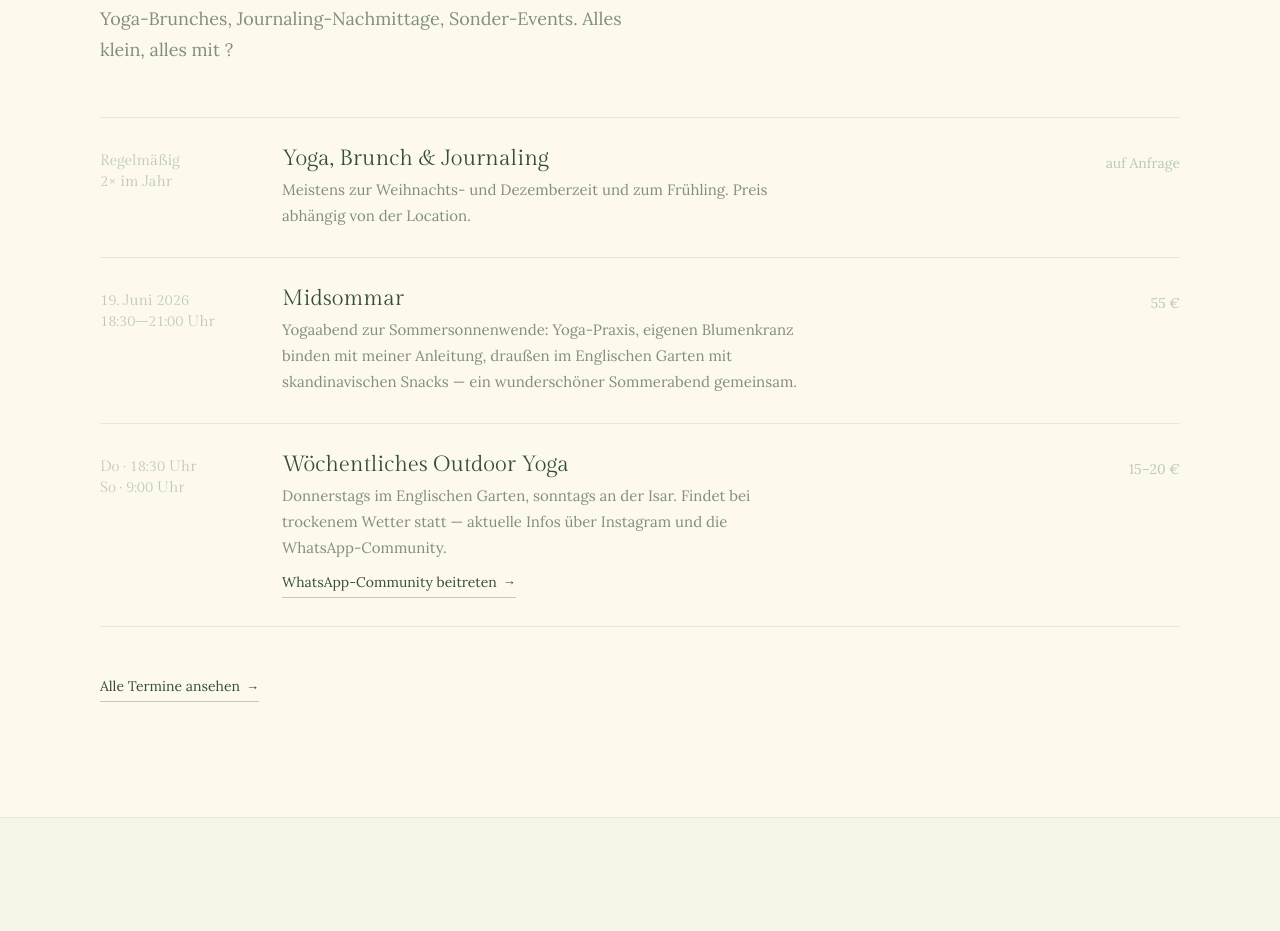
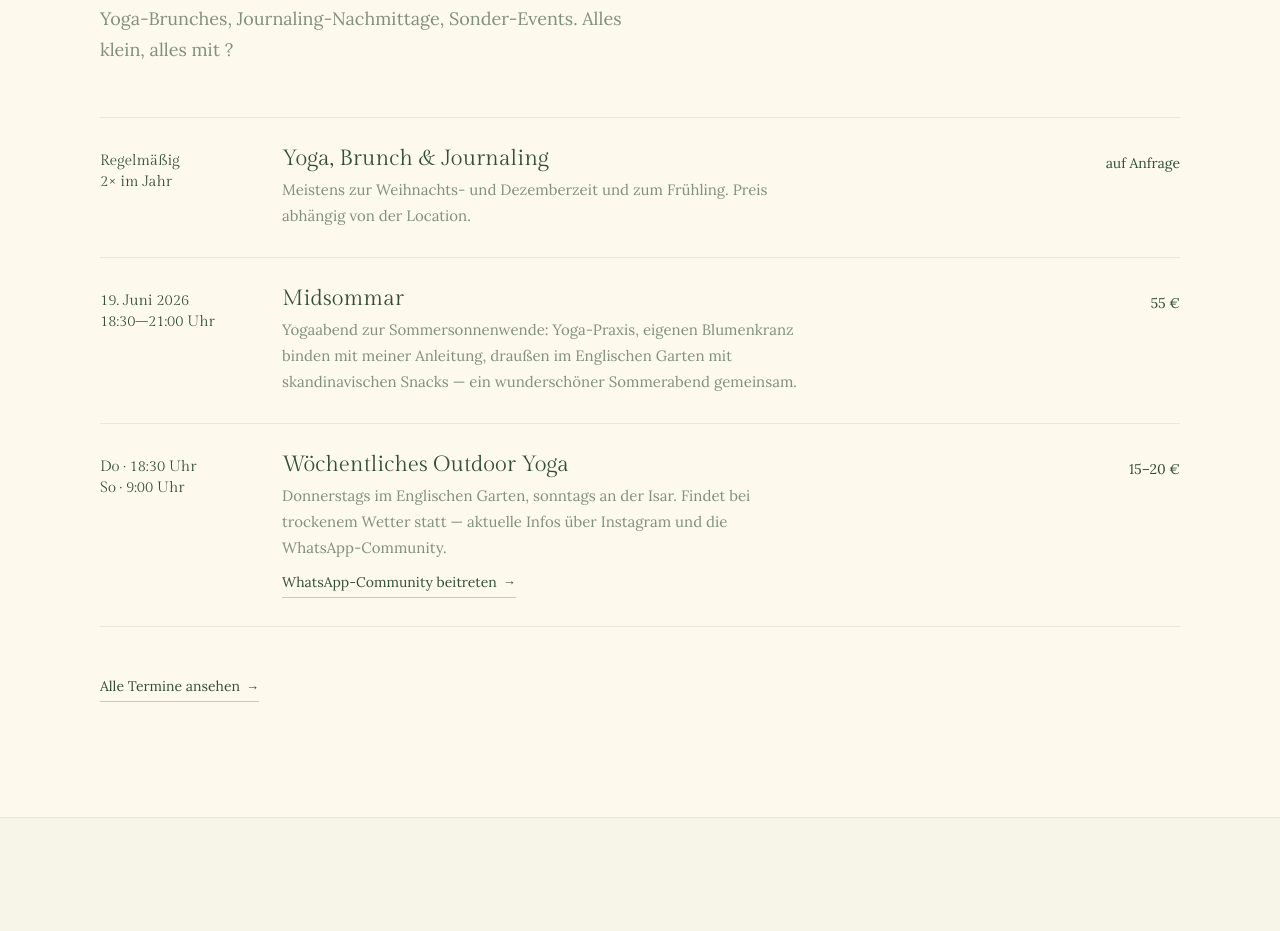
Before and after one commit to Marieyogaaa/marieyoga, a plain HTML site: page index.html in a window 1280 px wide. Shown: the part 3431-4362 px from the top of the page. Drawn offline with Linux system fonts and the light colour scheme; no server answers.

Commit message:
Events: Termin-/Preis-Spalten auf dunkles Vollton-Grün statt hellem Sage
Betrifft .ev-date und .ev-price in der "Alle Termine"-Liste, gleiche
Lesbarkeits-Korrektur wie zuvor bei .label.

Co-Authored-By: Claude Sonnet 5 <noreply@anthropic.com>

```diff
--- a/css/styles.css
+++ b/css/styles.css
@@ -501,13 +501,13 @@ h3 { font-size: clamp(20px, 2vw, 26px); }
 .ev-date {
   font-family: var(--f-h);
   font-size: 15px;
-  color: var(--sage);
+  color: var(--green);
   line-height: 1.4;
   padding-top: 4px;
 }
 .ev-info h3 { font-size: 22px; margin-bottom: 6px; }
 .ev-info p { font-size: 15px; color: var(--text-muted); max-width: 520px; }
-.ev-price { font-size: 14px; color: var(--sage); padding-top: 5px; text-align: right; white-space: nowrap; }
+.ev-price { font-size: 14px; color: var(--green); padding-top: 5px; text-align: right; white-space: nowrap; }
 .events-cta { margin-top: 44px; }
 
 /* ============================================
```
